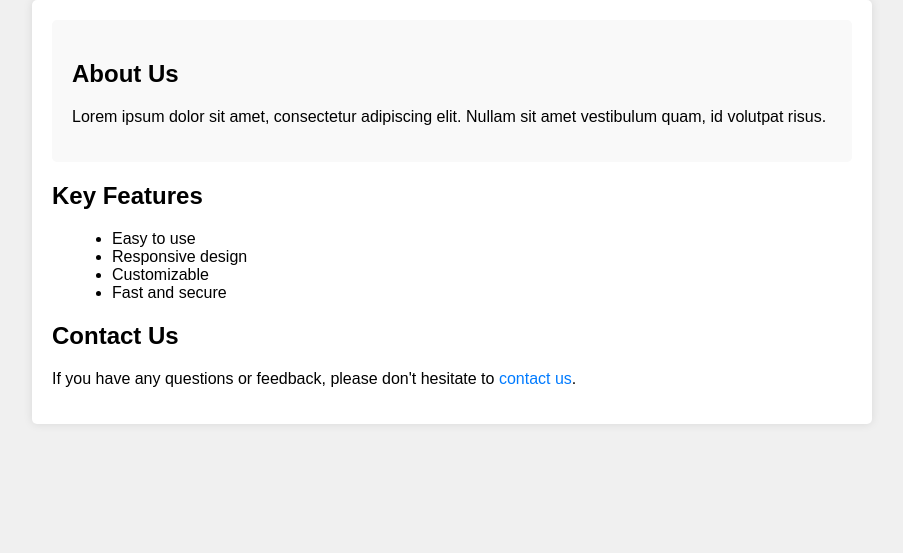
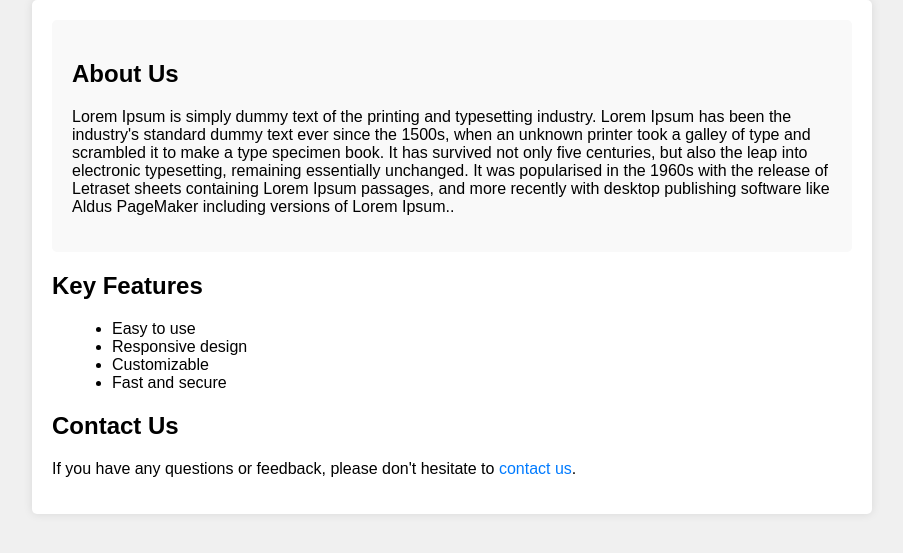
Before and after one commit to SkinnySyd/ReunionTestGitOps, a Flask app: page /starthome in a window 1280 px wide. Shown: the part 120-673 px from the top of the page, without its empty margins (188-1091 px from the left). Run offline with Flask 2, Linux system fonts and the light colour scheme.

Commit message:
Update home.html

```diff
--- a/templates/home.html
+++ b/templates/home.html
@@ -11,7 +11,7 @@
     <div class="container">
         <section class="intro">
             <h2>About Us</h2>
-            <p>Lorem ipsum dolor sit amet, consectetur adipiscing elit. Nullam sit amet vestibulum quam, id volutpat risus.</p>
+            <p>Lorem Ipsum is simply dummy text of the printing and typesetting industry. Lorem Ipsum has been the industry's standard dummy text ever since the 1500s, when an unknown printer took a galley of type and scrambled it to make a type specimen book. It has survived not only five centuries, but also the leap into electronic typesetting, remaining essentially unchanged. It was popularised in the 1960s with the release of Letraset sheets containing Lorem Ipsum passages, and more recently with desktop publishing software like Aldus PageMaker including versions of Lorem Ipsum..</p>
         </section>
 
         <section class="features">
```
